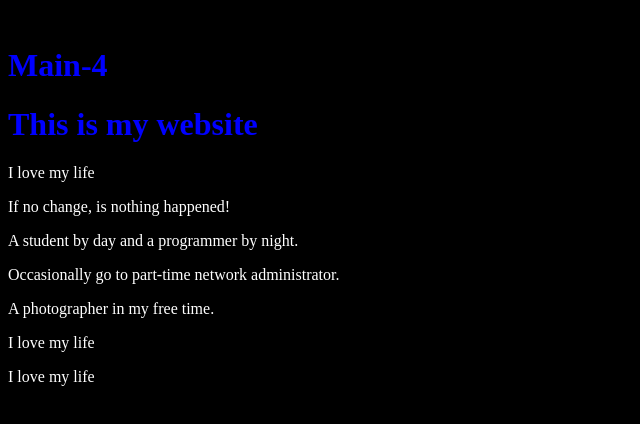
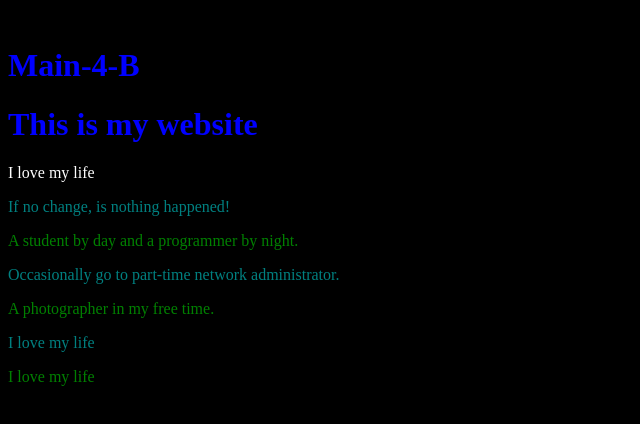
Before and after one commit to Dukebobo/BSIT_ICT_Coures, a plain HTML site: page main4.html in a window 1280 px wide. Shown: the whole page, without its empty margins (0-640 px from the left). Drawn offline with Linux system fonts and the light colour scheme.

Commit message:
Update main4.html
add class

```diff
--- a/main4.html
+++ b/main4.html
@@ -2,18 +2,18 @@
 <html lang="en">
   <head>
     <meta charset="utf-8">
-    <title>Main-4</title>
+    <title>Main-4-B</title>
     <link rel="stylesheet" href="style.css">
   </head>
   <body>
-    <<h1>Main-4</h1>
+    <<h1>Main-4-B</h1>
     <h1>This is my website</h1>
     <p>I love my life</p>
-    <p id="p1">If no change, is nothing happened! </p>
-    <p id="p2">A student by day and a programmer by night.  </p>
-    <p id="p3">Occasionally go to part-time network administrator.</p>
-    <p id="p4">A photographer in my free time.</p>
-    <p id="p5">I love my life</p>
-    <p id="p6">I love my life</p>
+    <p id="p1" class="odd" >If no change, is nothing happened! </p>
+    <p id="p2" class="even" >A student by day and a programmer by night.  </p>
+    <p id="p3" class="odd" >Occasionally go to part-time network administrator.</p>
+    <p id="p4" class="even" >A photographer in my free time.</p>
+    <p id="p5" class="odd" >I love my life</p>
+    <p id="p6" class="even" >I love my life</p>
   </body>
 </html>
```
